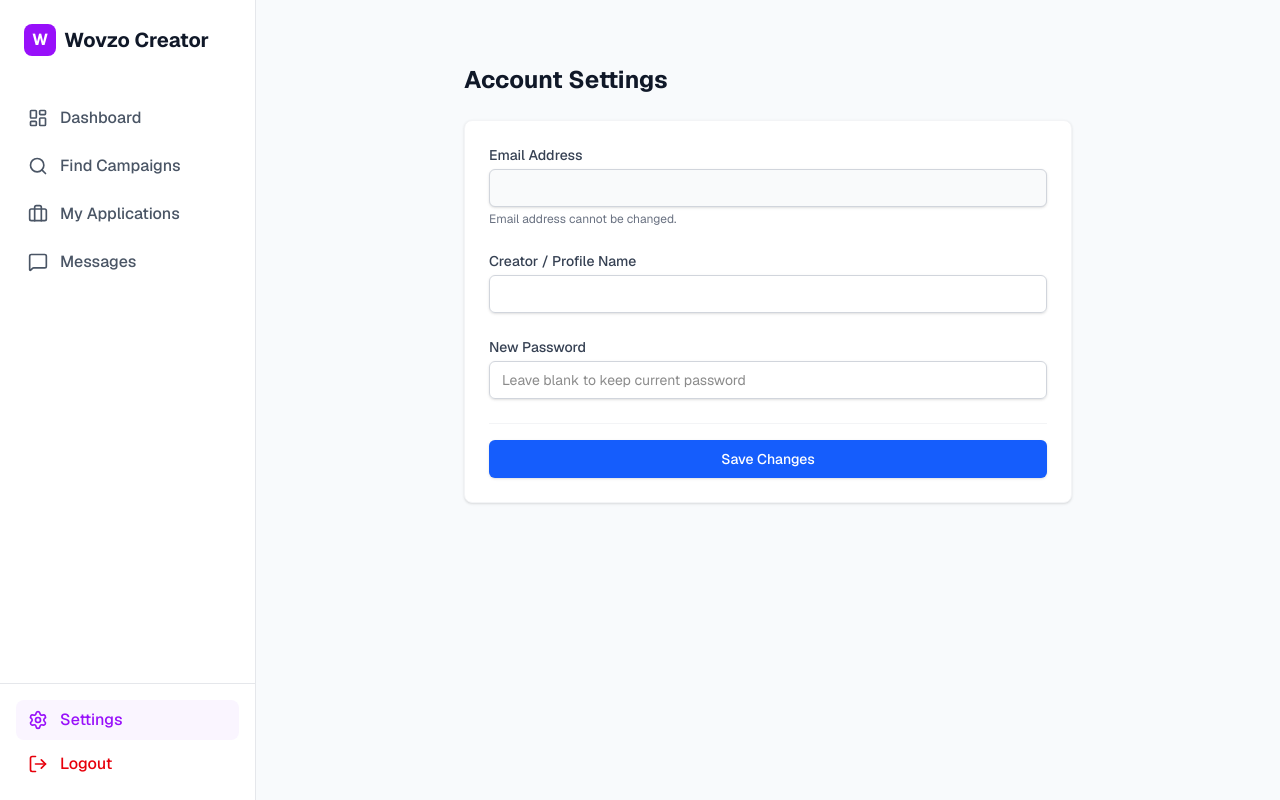
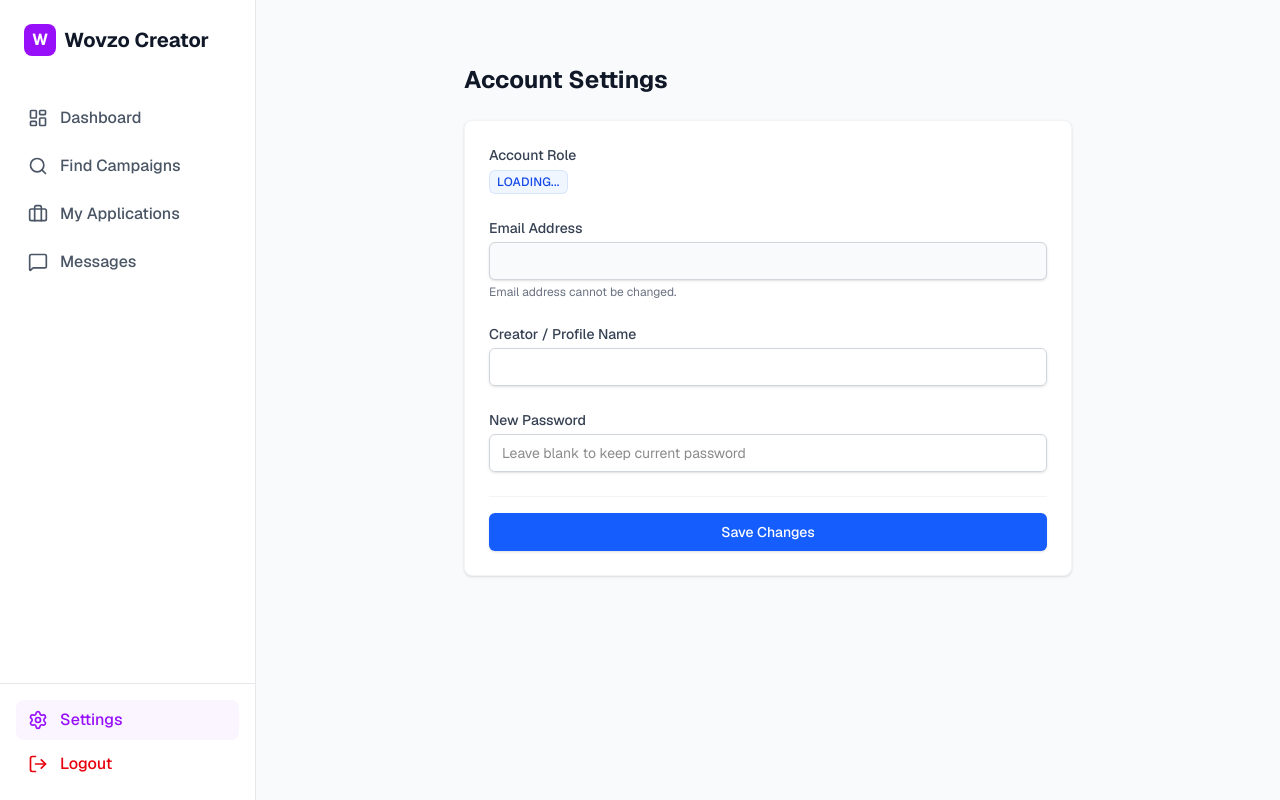
Before and after one commit to wovzo/collabweb, a Next.js app: page /dashboard/creator/settings in a window 1280 px wide. Built offline with nearby package versions, Linux system fonts and the light colour scheme; no server answers.

Commit message:
Show role in settings page

```diff
--- a/src/app/dashboard/brand/settings/page.tsx
+++ b/src/app/dashboard/brand/settings/page.tsx
@@ -7,6 +7,7 @@ import { User } from '@supabase/supabase-js'
 export default function SettingsPage() {
   const [user, setUser] = useState<User | null>(null)
   const [name, setName] = useState('')
+  const [role, setRole] = useState('')
   const [password, setPassword] = useState('')
   const [message, setMessage] = useState('')
   const [loading, setLoading] = useState(false)
@@ -16,8 +17,11 @@ export default function SettingsPage() {
       const { data: { user } } = await supabase.auth.getUser()
       if (user) {
         setUser(user)
-        const { data } = await supabase.from('profiles').select('name').eq('id', user.id).single()
-        if (data) setName(data.name || '')
+        const { data } = await supabase.from('profiles').select('name, role').eq('id', user.id).single()
+        if (data) {
+          setName(data.name || '')
+          setRole(data.role || '')
+        }
       }
     }
     loadUser()
@@ -58,6 +62,15 @@ export default function SettingsPage() {
       )}
 
       <form onSubmit={handleUpdate} className="space-y-6 bg-white p-6 rounded-lg shadow-sm border border-gray-100">
+        <div>
+          <label className="block text-sm font-medium text-gray-700">Account Role</label>
+          <div className="mt-1">
+            <span className="inline-flex items-center rounded-md bg-blue-50 px-2 py-1 text-xs font-medium text-blue-700 ring-1 ring-inset ring-blue-700/10 uppercase tracking-wide">
+              {role || 'Loading...'}
+            </span>
+          </div>
+        </div>
+
         <div>
           <label className="block text-sm font-medium text-gray-700">Email Address</label>
           <input
--- a/src/app/dashboard/creator/settings/page.tsx
+++ b/src/app/dashboard/creator/settings/page.tsx
@@ -7,6 +7,7 @@ import { User } from '@supabase/supabase-js'
 export default function SettingsPage() {
   const [user, setUser] = useState<User | null>(null)
   const [name, setName] = useState('')
+  const [role, setRole] = useState('')
   const [password, setPassword] = useState('')
   const [message, setMessage] = useState('')
   const [loading, setLoading] = useState(false)
@@ -16,8 +17,11 @@ export default function SettingsPage() {
       const { data: { user } } = await supabase.auth.getUser()
       if (user) {
         setUser(user)
-        const { data } = await supabase.from('profiles').select('name').eq('id', user.id).single()
-        if (data) setName(data.name || '')
+        const { data } = await supabase.from('profiles').select('name, role').eq('id', user.id).single()
+        if (data) {
+          setName(data.name || '')
+          setRole(data.role || '')
+        }
       }
     }
     loadUser()
@@ -58,6 +62,15 @@ export default function SettingsPage() {
       )}
 
       <form onSubmit={handleUpdate} className="space-y-6 bg-white p-6 rounded-lg shadow-sm border border-gray-100">
+        <div>
+          <label className="block text-sm font-medium text-gray-700">Account Role</label>
+          <div className="mt-1">
+            <span className="inline-flex items-center rounded-md bg-blue-50 px-2 py-1 text-xs font-medium text-blue-700 ring-1 ring-inset ring-blue-700/10 uppercase tracking-wide">
+              {role || 'Loading...'}
+            </span>
+          </div>
+        </div>
+
         <div>
           <label className="block text-sm font-medium text-gray-700">Email Address</label>
           <input
```
